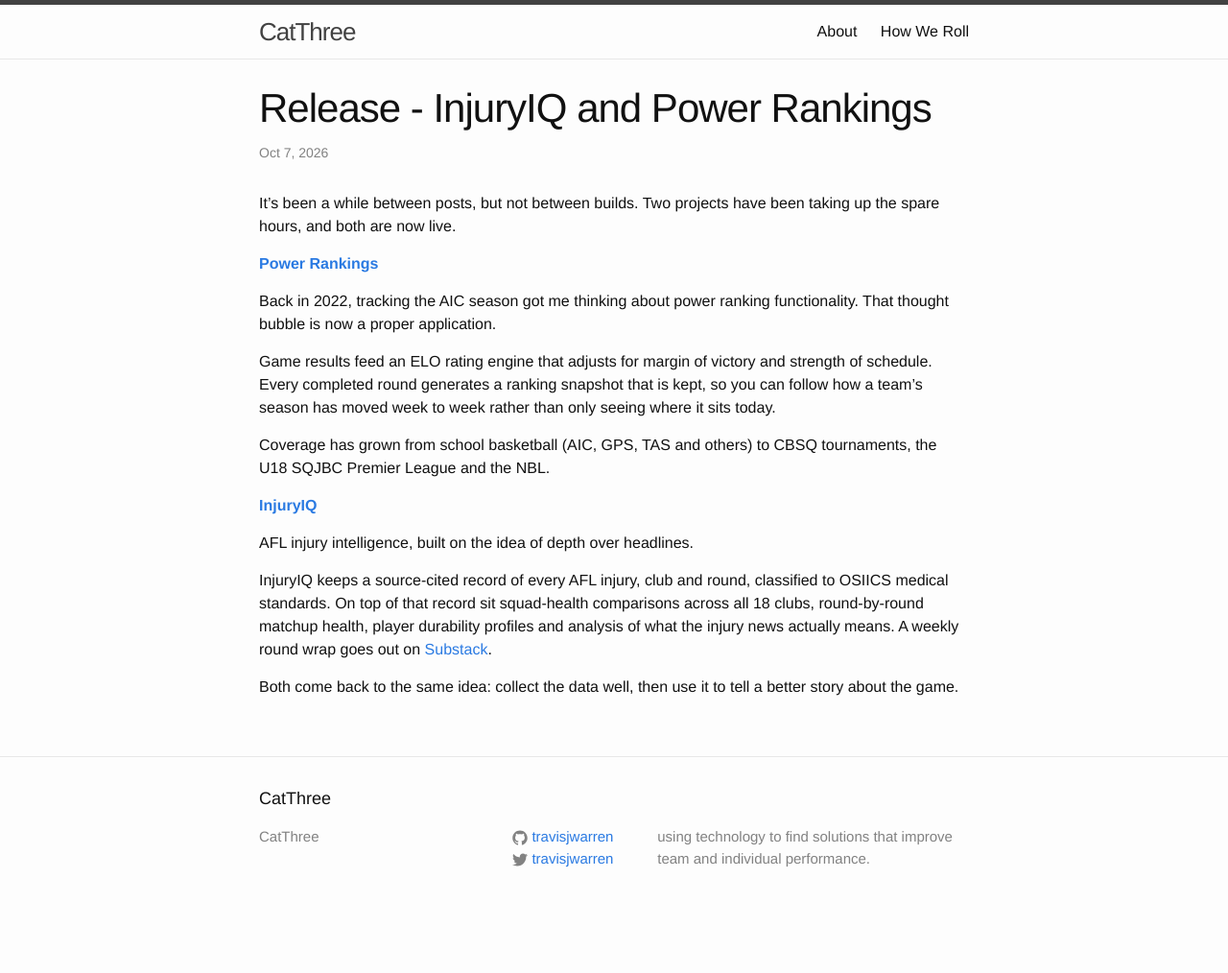
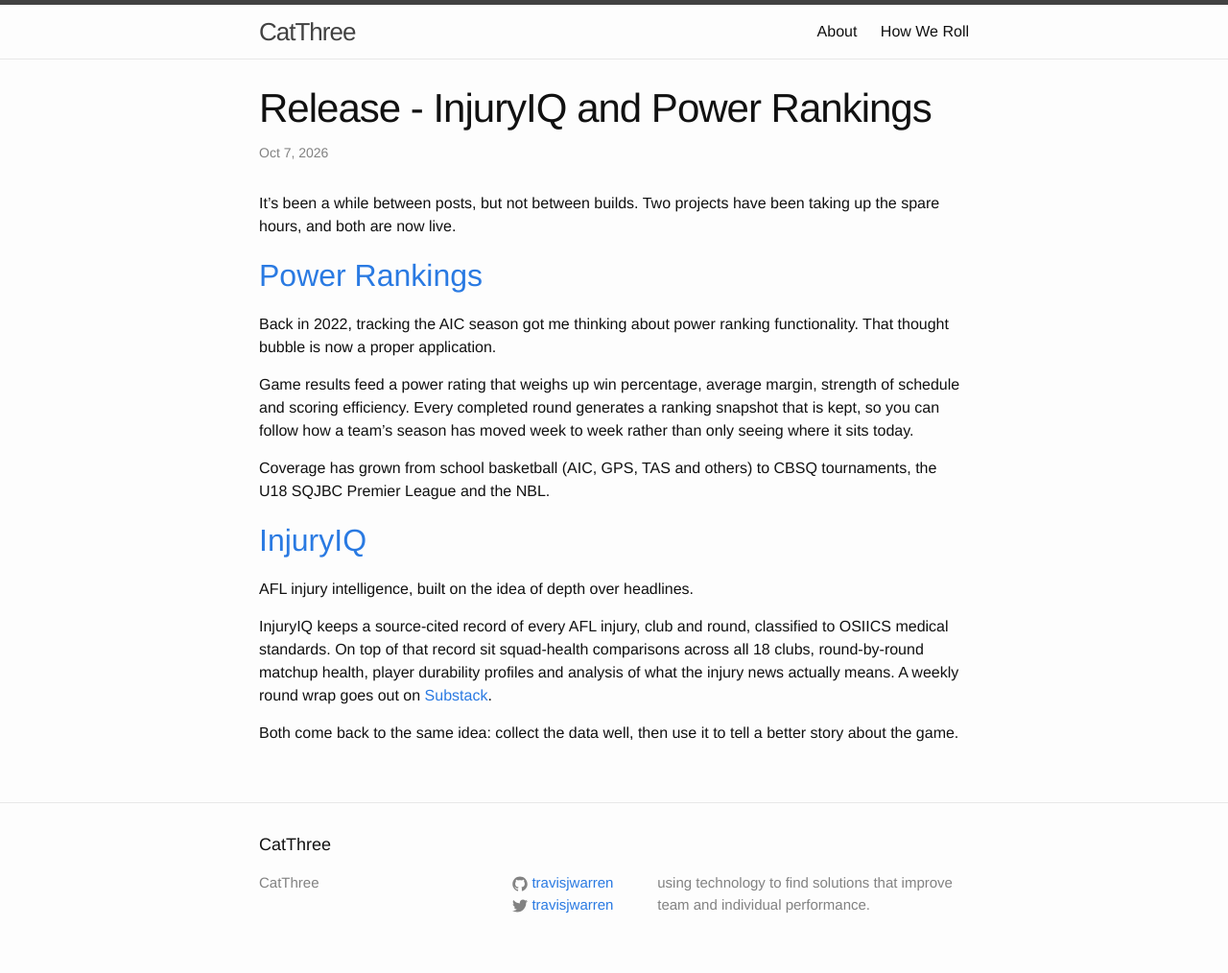
Before and after one commit to travisjwarren/travisjwarren.github.io, a Jekyll site: the page built from _posts/2026-10-07-injuryiq-and-power-rankings.markdown, in a window 1280 px wide. Shown: the whole page at 96% size. Built offline with Jekyll 4.4.1, drawn with Linux system fonts in a browser that asks for light colours; before the commit the page ends 966 px from its top, so only the background shows below that.

Commit message:
Fix release post date, headings and rating description
The post was dated 12:00 UTC on its publish day, so Jekyll skipped it as
a future post; GitHub Pages would not have shown it until a later push.
Project names now render as headings, and the Power Rankings description
no longer calls the rating ELO-based (it is a weighted composite).

Co-Authored-By: Claude Opus 5.5 <noreply@anthropic.com>
Claude-Session: https://claude.ai/code/session_01JnBscBsGZRuskxZXfHcf1j

```diff
--- a/_posts/2026-10-07-injuryiq-and-power-rankings.markdown
+++ b/_posts/2026-10-07-injuryiq-and-power-rankings.markdown
@@ -1,20 +1,20 @@
 ---
 layout: post
 title:  "Release - InjuryIQ and Power Rankings"
-date:   2026-10-07 12:00:00
+date:   2026-10-07 00:30:00
 categories: release
 ---
 It's been a while between posts, but not between builds. Two projects have been taking up the spare hours, and both are now live.
 
-**[Power Rankings](https://power-rankings-zeta.vercel.app)**
+## [Power Rankings](https://power-rankings-zeta.vercel.app)
 
 Back in 2022, tracking the AIC season got me thinking about power ranking functionality. That thought bubble is now a proper application.
 
-Game results feed an ELO rating engine that adjusts for margin of victory and strength of schedule. Every completed round generates a ranking snapshot that is kept, so you can follow how a team's season has moved week to week rather than only seeing where it sits today.
+Game results feed a power rating that weighs up win percentage, average margin, strength of schedule and scoring efficiency. Every completed round generates a ranking snapshot that is kept, so you can follow how a team's season has moved week to week rather than only seeing where it sits today.
 
 Coverage has grown from school basketball (AIC, GPS, TAS and others) to CBSQ tournaments, the U18 SQJBC Premier League and the NBL.
 
-**[InjuryIQ](https://injuryiq.vercel.app)**
+## [InjuryIQ](https://injuryiq.vercel.app)
 
 AFL injury intelligence, built on the idea of depth over headlines.
 
```
Also changed, not shown: about.md (+1 -1 lines).
